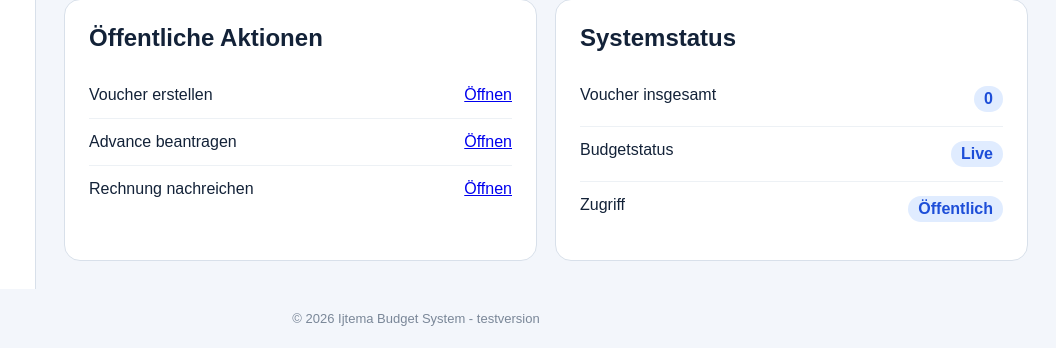
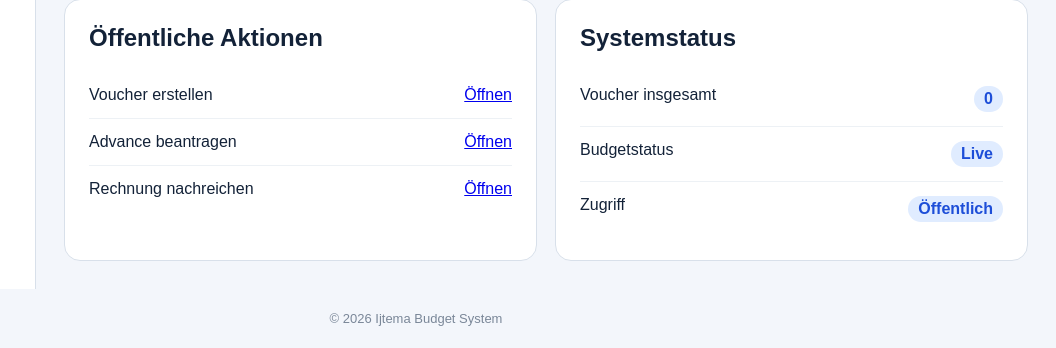
Before and after one commit to Tamur786/ijtema-budget-system, a FastAPI app: page / in a window 1280 px wide. Shown: the part 645-993 px from the top of the page, without its empty margins (224-1280 px from the left). Run offline with FastAPI, Linux system fonts and the light colour scheme; data comes from the database, SQL or seed files in the repository; data that the repository does not hold is empty.

Commit message:
Test dashboard update

```diff
--- a/templates/dashboard.html
+++ b/templates/dashboard.html
@@ -395,7 +395,7 @@
 </div>
 
 <div class="footer">
-    © 2026 Ijtema Budget System - testversion
+    © 2026 Ijtema Budget System
 </div>
 
 </body>
```
